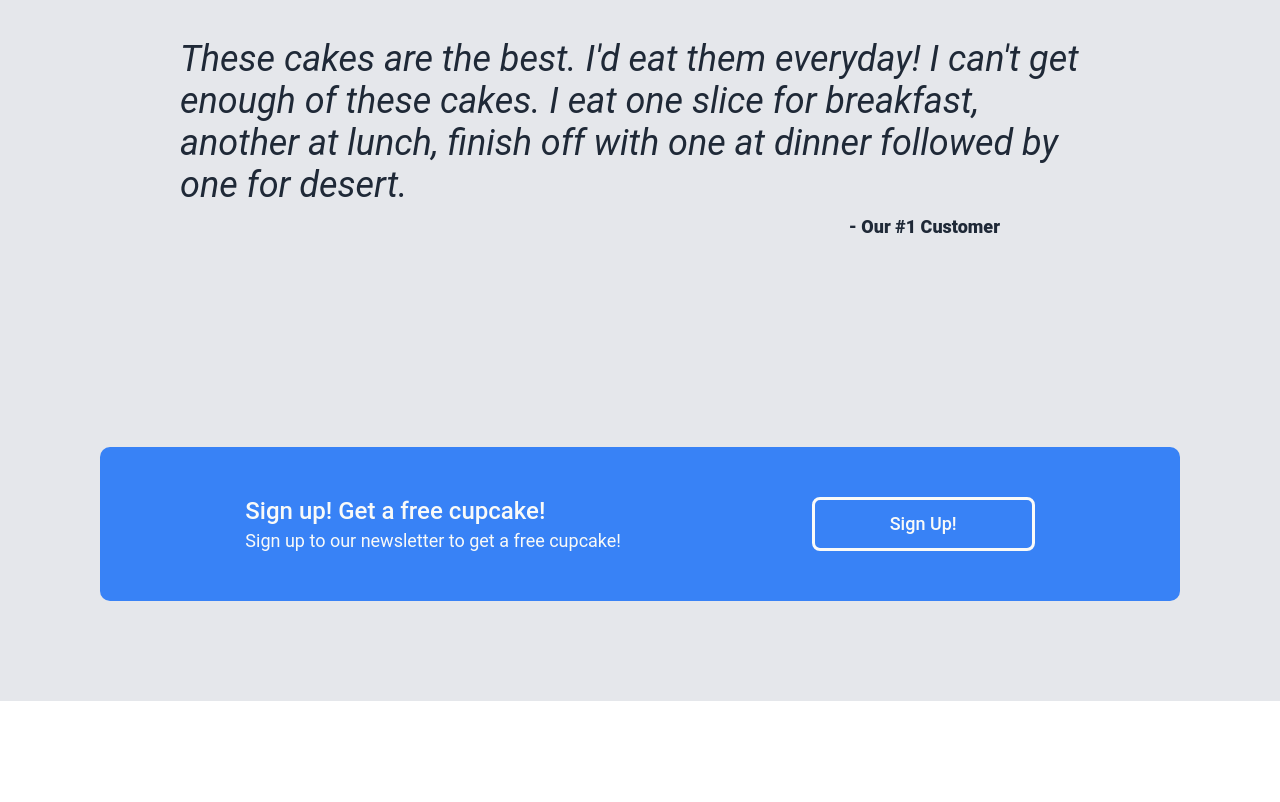
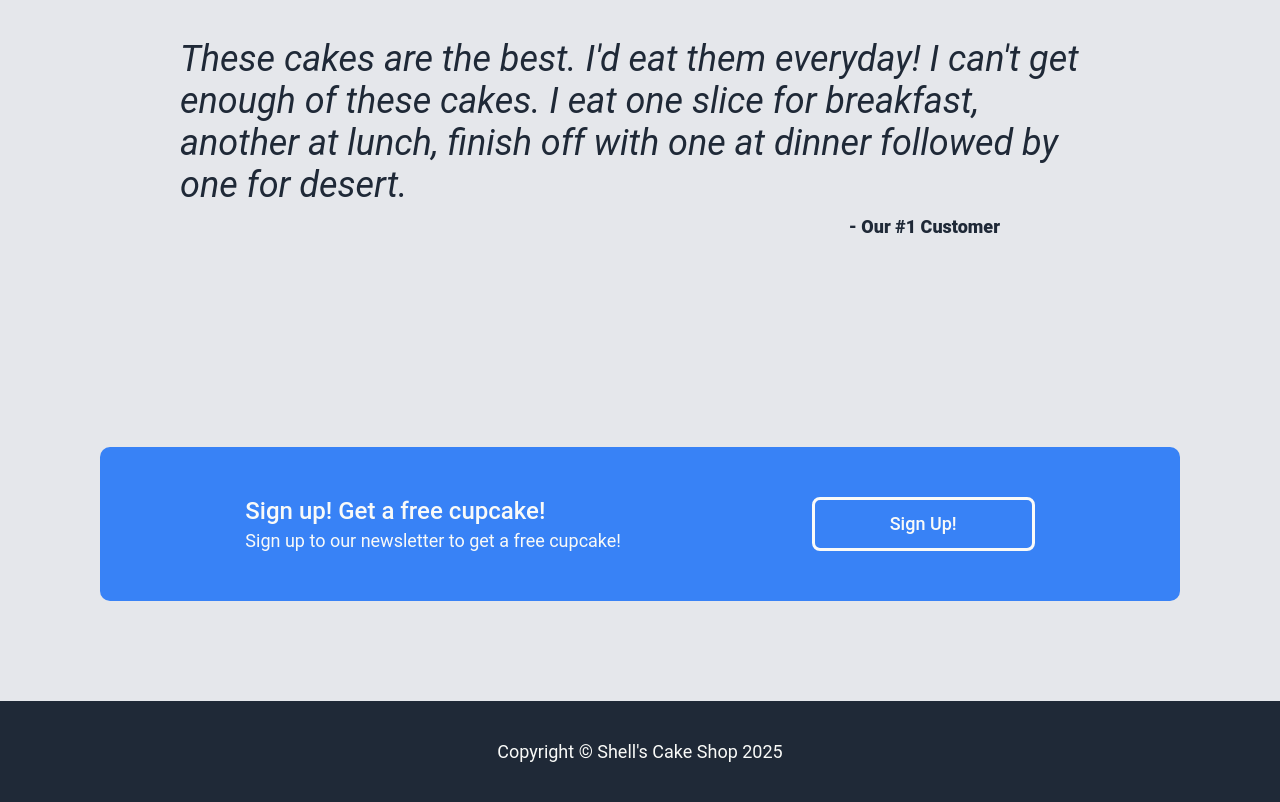
Before and after one commit to cdv930/landing-page, a plain HTML site: page index.html in a window 1280 px wide. Shown: the part 850-1652 px from the top of the page. Before the commit the page ends 1551 px from the top, so only its background shows below. Drawn offline with Linux system fonts and the light colour scheme.

Commit message:
Modify styles.css and index.html Add footer section in index.html and styles.css

```diff
--- a/index.html
+++ b/index.html
@@ -49,13 +49,11 @@
 				</div>
 			</div>
 		</div>
-
 	<div class="testimonial-container">
 			<div class="testimonial-text">These cakes are the best. I'd eat them everyday! I can't get enough of these cakes. I eat one slice for breakfast, another at lunch, finish off with one
 			at dinner followed by one for desert. </div>
 			<div class="attribution">- Our #1 Customer</div>
 		</div>
-
 	<div class="newsletter-container">
 		<div class="newsletter-box">
 			<div class="newsletter-text">
@@ -65,6 +63,8 @@
 				<button class="signup">Sign Up!</button>
 		</div>
 	</div>
+	<div class="footer">
+		<div class="footnote">Copyright © Shell's Cake Shop 2025</div>
 	</div>
   </body>
 </html>
--- a/styles.css
+++ b/styles.css
@@ -181,3 +181,15 @@ button.signup{
     padding:0px 75px;
     font-size:18px;
 }
+.footer {
+    display: flex;
+    background-color: #1f2937;
+    padding: 40px;
+    justify-content: center;
+}
+
+
+.footnote{
+    font-size: 18px;
+    color: #F9FAF8;
+}
```
Lines whose indentation alone changed are shown as unchanged.
